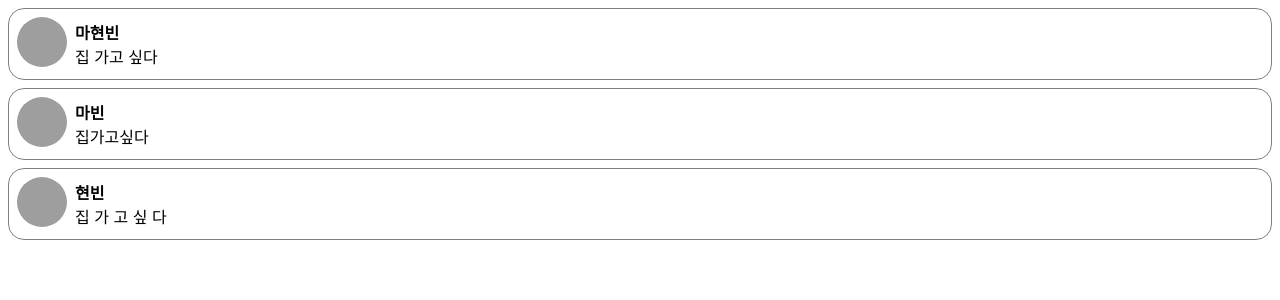
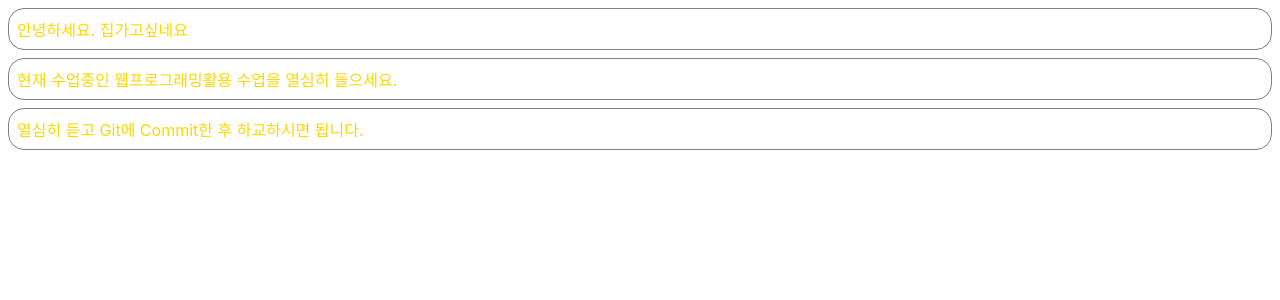
Before and after one commit to mahonben/ReactProject2024, a React (Create React App) app: page / in a window 1280 px wide. Shown: the top 300 px of the page. Built offline with nearby package versions, Linux system fonts and the light colour scheme; grey boxes are pictures that could not be loaded.

Commit message:
React 6장 실습

```diff
--- a/src/chp05/CommentList.jsx
+++ b/src/chp05/CommentList.jsx
@@ -25,6 +25,7 @@ function CommentList(props) {
                     comment={comment.comment} />
                 );
             })}
+
         </div>
     );
 }
--- /dev/null
+++ b/src/chp06/Notification.jsx
@@ -0,0 +1,39 @@
+import React from "react";
+import "./NotificationCss.css"
+
+// const styles ={
+//     wrapper: {
+//         margin: 8,
+//         padding: 8,
+//         display: "flex",
+//         flexDirection: "row",
+//         border: "1px solid grey",
+//         borderRadius: 16,
+//     },
+//     messageText: {
+//         color: "magenta",
+//         fontsize:16,
+//     },
+// };
+
+class Notification extends React.Component{
+    constructor(props) {
+        super(props); //Component가 생성될 때 props를 전달받을 수 있는 매개변수를 갖는 생성자가 호출된다.
+
+        this.state ={
+
+        }
+    }
+
+    render() {
+        return(
+            <div className="wrapper">
+                <span className="messageText">
+                    {this.props.message}
+                </span>
+            </div>
+        );
+    }
+}
+
+export default Notification;
--- /dev/null
+++ b/src/chp06/NotificationCss.css
@@ -0,0 +1,15 @@
+
+
+
+.wrapper{
+    margin: 8px;
+    padding: 8px;
+    display: flex;
+    flex-Direction: row;
+    border: 1px solid grey;
+    border-radius: 16px;
+}
+.messageText{
+    color: gold;
+    font-size:16px;
+}
--- /dev/null
+++ b/src/chp06/NotificationList.jsx
@@ -0,0 +1,62 @@
+import React from "react";
+import Notification from "./Notification";
+
+
+const reservedNotifications =[
+    {
+        message: "안녕하세요. 집가고싶네요",
+    },
+    {
+        message: "현재 수업중인 웹프로그래밍활용 수업을 열심히 들으세요.",
+    },
+    {
+        message: "열심히 듣고 Git에 Commit한 후 하교하시면 됩니다.",
+    },
+];
+
+var timer;
+
+class NotificationList extends  React.Component {
+
+    constructor(props) {
+        super(props);
+
+        this.state = {
+            notifications: [],
+        };
+    }
+
+    componentDidMount() {
+        const { notifications } = this.state;
+
+        timer = setInterval(() => {
+            if(notifications.length < reservedNotifications.length) {
+                const index = notifications.length;
+                notifications.push(reservedNotifications[index]);
+                this.setState({
+                    notifications: notifications,
+                });
+            } else {
+                clearInterval(timer);
+            }
+        }, 1000);
+    }
+
+    componentWillUnmount() {
+        if(timer){
+            clearInterval(timer);
+        }
+    }
+
+    render() {
+        return(
+          <div>
+              {this.state.notifications.map((notification) => {
+                  return <Notification message={notification.message} />
+                  })}
+          </div>
+        );
+    }
+}
+
+export default NotificationList;
--- a/src/index.js
+++ b/src/index.js
@@ -4,6 +4,7 @@ import './index.css';
 // import './chp03/Book.css'
 // import './chp04/Button.css'
 //import './chp04/Clack.css'
+import './chp06/NotificationCss.css'
 import App from './App';
 import reportWebVitals from './reportWebVitals';
 import Library from "./chp03/Library";
@@ -11,12 +12,13 @@ import Button from "./chp04/Button";
 import ConfirmDialog from "./chp04/ConfirmDialog";
 import Clock from "./chp04/Clock";
 import CommentList from "./chp05/CommentList";
+import NotificationList from "./chp06/NotificationList";
 
 const root = ReactDOM.createRoot(document.getElementById('root'));
 setInterval(()=>{
         root.render(
             <React.StrictMode>
-                <CommentList />
+                <NotificationList />
             </React.StrictMode>
         );
     }
```
